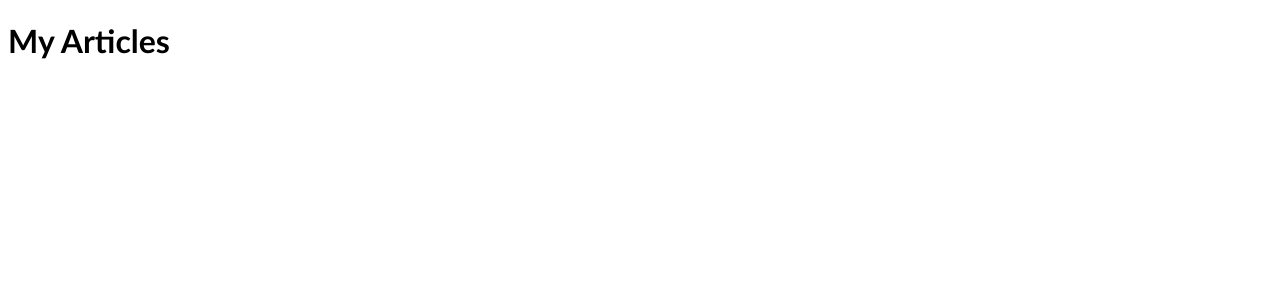
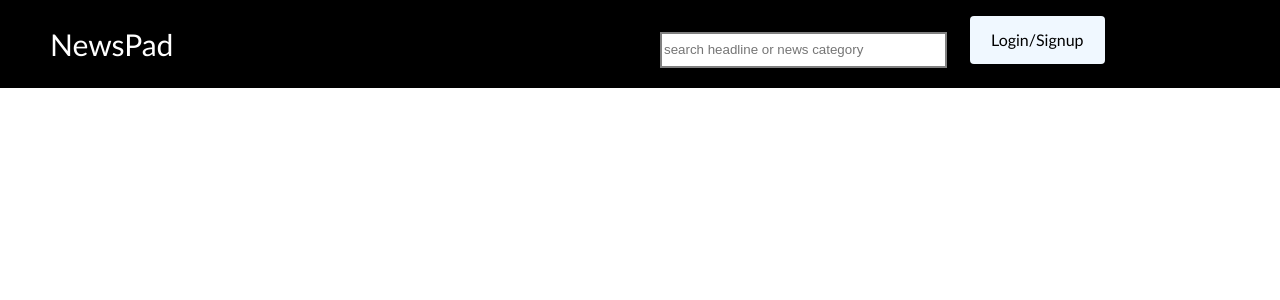
Before and after one commit to Collins33/NewsPad_client_v2, a React (Create React App) app: page /profile in a window 1280 px wide. Shown: the top 300 px of the page. Built offline with nearby package versions, Linux system fonts and the light colour scheme.

Commit message:
Fix navbar

```diff
--- a/src/routes/routes.js
+++ b/src/routes/routes.js
@@ -2,10 +2,12 @@ import React from "react";
 import Home from "../views/Home/index";
 import MyArticles from "../views/MyArticles/index";
 import RouteError from "../views/Error/index";
+import Header from "../components/header/Header";
 import { Route, Switch } from "react-router-dom";
 
 const Routes = () => (
   <>
+    <Header />
     <Switch>
       <Route path="/" component={Home} exact />
       <Route path="/profile" component={MyArticles} exact />
--- a/src/views/Home/index.js
+++ b/src/views/Home/index.js
@@ -1,11 +1,9 @@
 import React, { Component } from "react";
 import News from "../../components/news/index";
-import Header from "../../components/header/Header";
 class Home extends Component {
   render() {
     return (
       <>
-        <Header />
         <News />
       </>
     );
```
